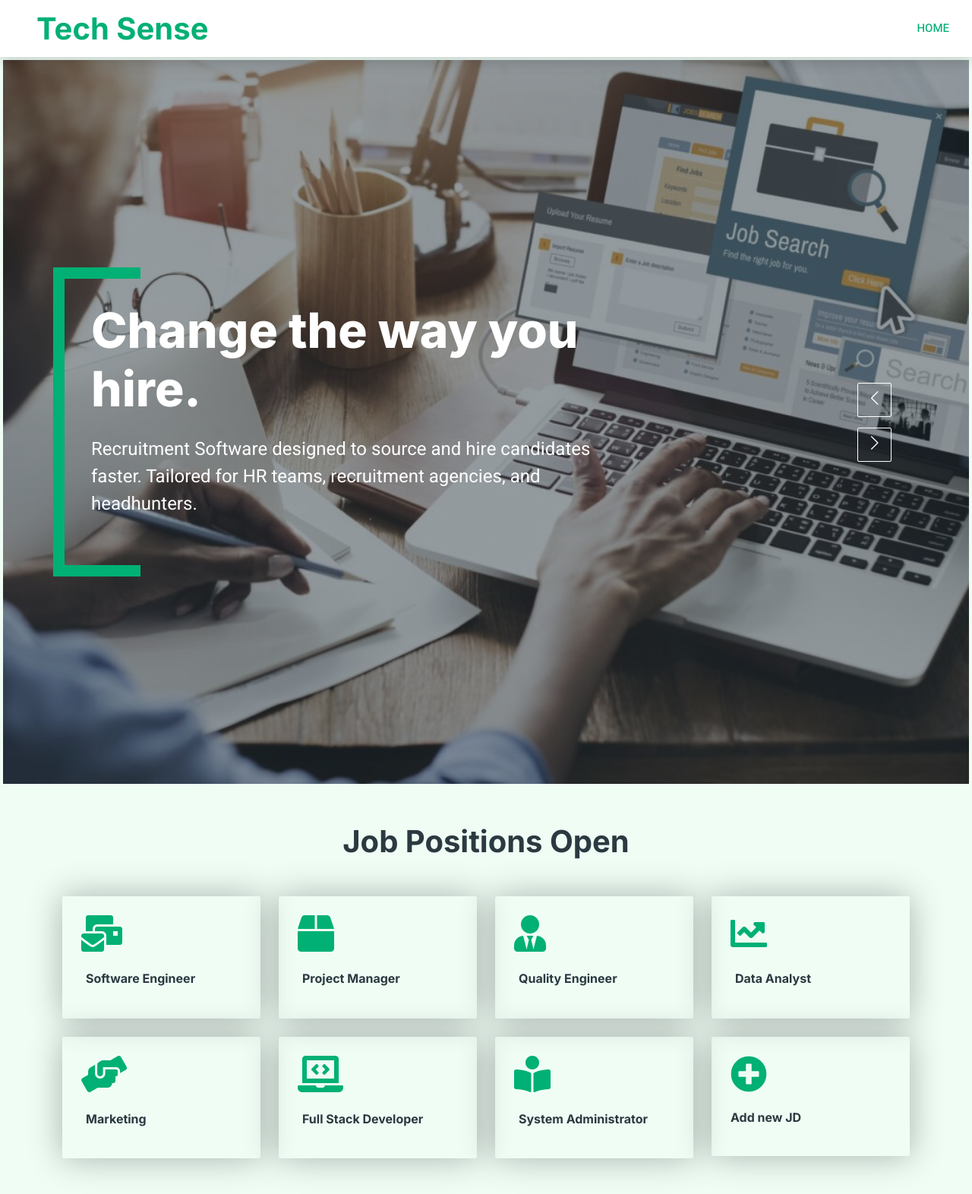
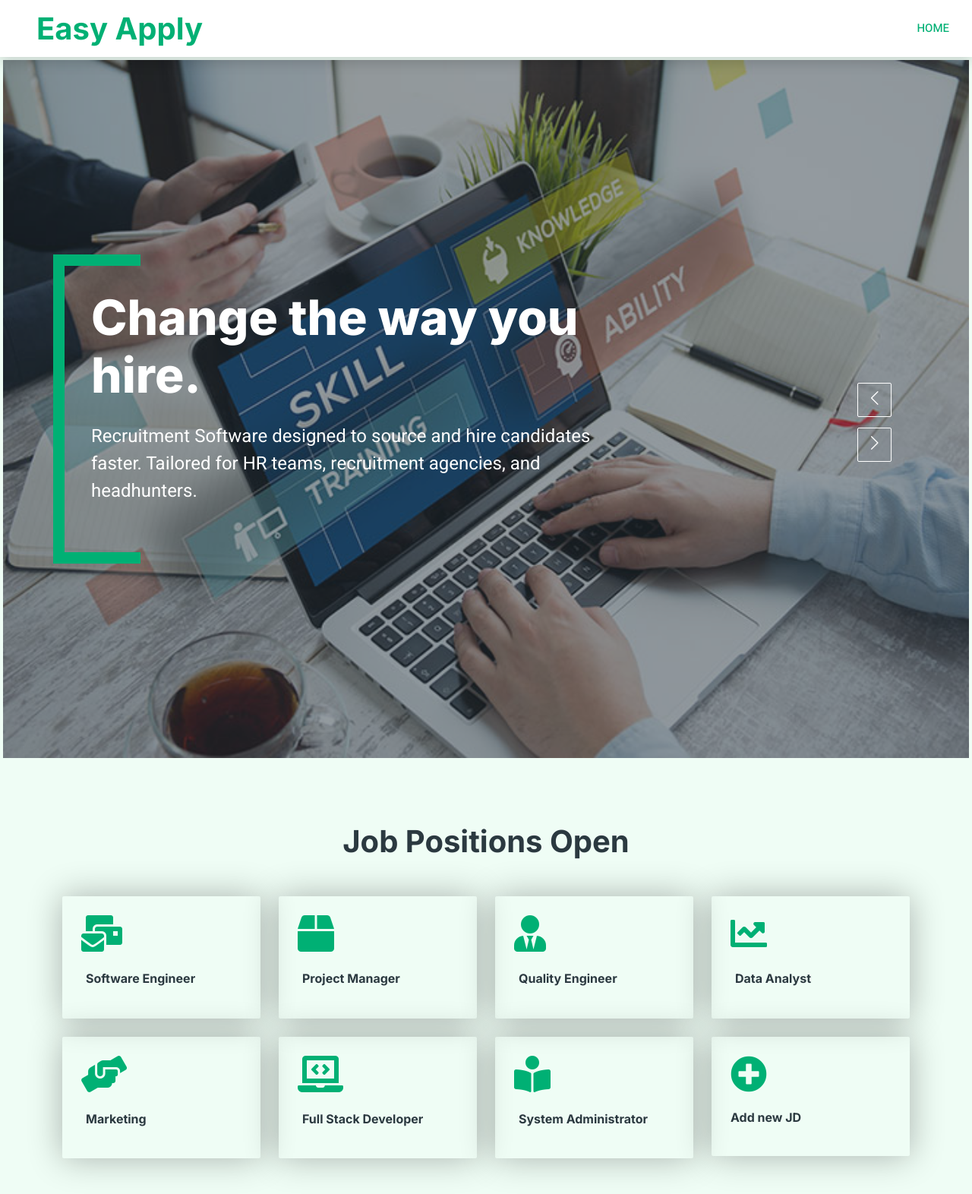
Before and after one commit to Shriya0731/JobRecommendationSystem, a Flask app: page / in a window 1280 px wide. Shown: the top 1572 px of the page at 76% size. Run offline with Flask 3, Linux system fonts and the light colour scheme; parts of the project's set-up code (start-up, migrations or seed data) failed here and were passed over; some libraries are stand-ins or nearby versions.

Commit message:
Resume parsing

```diff
--- a/DataProcessor.py
+++ b/DataProcessor.py
@@ -5,11 +5,7 @@ import nltk
 from nltk.corpus import stopwords
 from nltk.tokenize import word_tokenize
 import csv
-from gensim.models import Word2Vec
 
-
-# Download NLTK resources
-from sklearn.feature_extraction.text import TfidfVectorizer
 
 nltk.download('punkt')
 nltk.download('wordnet')
--- a/app.py
+++ b/app.py
@@ -24,7 +24,7 @@ def start():
 def addresume():
     return render_template("add_resume.html")
 
-@app.route('/addjd')
+@app.route('/add_jd')
 def addjd():
     return render_template("add_jd.html")
 
--- a/backend.py
+++ b/backend.py
@@ -23,10 +23,7 @@ from nltk.corpus import stopwords
 from sklearn.preprocessing import LabelEncoder
 from sklearn.model_selection import train_test_split
 from sklearn.feature_extraction.text import TfidfVectorizer
-from scipy.sparse import hstack
-from sklearn.multiclass import OneVsRestClassifier
-from sklearn.neighbors import KNeighborsClassifier
-from sklearn import metrics
+
 
 def cleanprofilesdataset():
     #resumeDataSet = pd.read_csv('skills.csv', encoding='utf-8')
--- a/templates/add_jd.html
+++ b/templates/add_jd.html
@@ -3,7 +3,7 @@
 
 <head>
     <meta charset="utf-8">
-    <title>JobEntry - Job Portal Website Template</title>
+    <title>Easy Apply - Job Portal Website </title>
     <meta content="width=device-width, initial-scale=1.0" name="viewport">
     <meta content="" name="keywords">
     <meta content="" name="description">
@@ -45,7 +45,7 @@
         <!-- Navbar Start -->
         <nav class="navbar navbar-expand-lg bg-white navbar-light shadow sticky-top p-0">
             <a href="/" class="navbar-brand d-flex align-items-center text-center py-0 px-4 px-lg-5">
-                <h1 class="m-0 text-primary">JobEntry</h1>
+                <h1 class="m-0 text-primary">Easy Apply</h1>
             </a>
             <button type="button" class="navbar-toggler me-4" data-bs-toggle="collapse" data-bs-target="#navbarCollapse">
                 <span class="navbar-toggler-icon"></span>
--- a/templates/add_resume.html
+++ b/templates/add_resume.html
@@ -116,7 +116,7 @@ function getjobs() {
                                                 <input type="file" id="file" name="file" accept="image/*">
 								            </div>
                                         </div>
-                                        <div class="text-container">
+                                        <div class="text-container" style="margin:">
                                             <p class="fs-4 fw-small text-white mb-6 pb-2 small-text"></p>
 							            </div>
                                     </div>
--- a/templates/index.html
+++ b/templates/index.html
@@ -3,13 +3,13 @@
 
 <head>
     <meta charset="utf-8">
-    <title>Tech Sense</title>
+    <title>Easy Apply</title>
     <meta content="width=device-width, initial-scale=1.0" name="viewport">
     <meta content="" name="keywords">
     <meta content="" name="description">
 
     <!-- Favicon -->
-    <link href="static/img/favicon.ico" rel="icon">
+    <link href="static\img\favicon.ico" rel="icon">
 
     <!-- Google Web Fonts -->
     <link rel="preconnect" href="https://fonts.googleapis.com">
@@ -21,14 +21,14 @@
     <link href="https://cdn.jsdelivr.net/npm/bootstrap-icons@1.4.1/font/bootstrap-icons.css" rel="stylesheet">
 
     <!-- Libraries Stylesheet -->
-    <link href="static/lib/animate/animate.min.css" rel="stylesheet">
-    <link href="static/lib/owlcarousel/assets/owl.carousel.min.css" rel="stylesheet">
+    <link href="static\lib\animate\animate.min.css" rel="stylesheet">
+    <link href="static\lib\owlcarousel\assets\owl.carousel.min.css" rel="stylesheet">
 
     <!-- Customized Bootstrap Stylesheet -->
-    <link href="static/bootstrap.min.css" rel="stylesheet">
+    <link href="static\bootstrap.min.css" rel="stylesheet">
 
     <!-- Template Stylesheet -->
-    <link href="static/style.css" rel="stylesheet">
+    <link href="static\style.css" rel="stylesheet">
 </head>
 
 <body>
@@ -45,7 +45,7 @@
         <!-- Navbar Start -->
         <nav class="navbar navbar-expand-lg bg-white navbar-light shadow sticky-top p-0">
             <a href="index.html" class="navbar-brand d-flex align-items-center text-center py-0 px-4 px-lg-5">
-                <h1 class="m-0 text-primary">Tech Sense</h1>
+                <h1 class="m-0 text-primary">Easy Apply</h1>
             </a>
             <button type="button" class="navbar-toggler me-4" data-bs-toggle="collapse" data-bs-target="#navbarCollapse">
                 <span class="navbar-toggler-icon"></span>
@@ -56,9 +56,9 @@
                     </div>
 
                 </div>
+               </nav>
+            </div>
 
-            </div>
-        </nav>
         <!-- Navbar End -->
 
 
@@ -66,29 +66,51 @@
         <div class="container-fluid p-1">
             <div class="owl-carousel header-carousel position-relative">
                 <div class="owl-carousel-item position-relative">
-                    <img class="img-fluid" src="static/img/job1.jpg" alt="">
+                    <img class="img-fluid" src="\static\img\job2.jpg" alt="">
                     <div class="position-absolute top-0 start-0 w-100 h-100 d-flex align-items-center" style="background: rgba(43, 57, 64, .5);">
                         <div class="container">
                             <div class="row justify-content-start">
                                 <div class="col-10 col-lg-8">
                                     <h1 class="display-3 text-white animated slideInDown mb-4">Change the way you hire.</h1>
                                     <p class="fs-4 fw-medium text-white mb-4 pb-2">Recruitment Software designed to source and hire candidates faster. Tailored for HR teams, recruitment agencies, and headhunters.</p>
-
                                 </div>
                             </div>
                         </div>
                     </div>
                 </div>
                 <div class="owl-carousel-item position-relative">
-                    <img class="img-fluid" src="static/img/job2.jpg" alt="">
+                    <img class="img-fluid" src="\static\img\job1.jpg" alt="">
                     <div class="position-absolute top-0 start-0 w-100 h-100 d-flex align-items-center" style="background: rgba(43, 57, 64, .5);">
                         <div class="container">
                             <div class="row justify-content-start">
                                  <div class="col-10 col-lg-8">
-                                    <h1 class="display-3 text-white animated slideInDown mb-4">Change the way you hire.</h1>
-                                    <p class="fs-4 fw-medium text-white mb-4 pb-2">Recruitment Software designed to source and hire candidates faster. Tailored for HR teams, recruitment agencies, and headhunters.</p>
+                                    <h1 class="display-3 text-white animated slideInDown mb-4">Find the job that is Perfect for You.</h1>
+                                    <p class="fs-4 fw-medium text-white mb-4 pb-2">Job Searching Software solution designed to find jobs faster based on your skills.Browse over 10,000 jobs from top companies to faster growing startups.</p>
 
                                 </div>
+ <style>
+    .upload-box {
+        background-color: #00B074; /* Blue background */
+        color: white; /* White text */
+        padding: 10px;
+        border-radius: 5px;
+    }
+
+    .upload-text {
+	color: white;
+        font-size: 20px;
+        margin: 0;
+    }
+</style>
+			<br>
+			<a href="/addresume" class="navbar-brand d-flex align-items-center text-center py-0 px-4 px-lg-5">
+    			<div class="upload-box">
+        		<h1 class="m-0 upload-text">Upload Resume</h1>
+   			</div>
+			</a>
+
+
+
                             </div>
                         </div>
                     </div>
@@ -130,8 +152,6 @@
                             <br>
                             <button style="border:none;background-color:#EFFDF5;color:#00b074;" name='jobtitle' value='Quality Engineer'><h6 class="mb-3">Quality Engineer</h6></button>
 
-
-
                         </a>
                     </div>
 
@@ -172,11 +192,9 @@
                         </a>
                     </div>
 		     <div class="col-lg-3 col-sm-6 wow fadeInUp" data-wow-delay="0.5s">
-                        <a class="cat-item rounded p-4" href="addjd">
+                        <a class="cat-item rounded p-4" href="add_jd">
                             <i class="fa fa-3x fa-plus-circle text-primary mb-4"></i>
 			    <h6 class="mb-3">Add new JD</h6>
-
-
                         </a>
                     </div>
 
@@ -194,10 +212,10 @@
 <!--                    <div class="col-lg-6 wow fadeIn" data-wow-delay="0.1s">-->
 <!--                        <div class="row g-0 about-bg rounded overflow-hidden">-->
 <!--                            <div class="col-6 text-start">-->
-<!--                                <img class="img-fluid w-100" src="static/img/about-1.jpg">-->
+<!--                                <img class="img-fluid w-100" src="\static\img\about-1.jpg">-->
 <!--                            </div>-->
 <!--                            <div class="col-6 text-start">-->
-<!--                                <img class="img-fluid" src="static/img/about-2.jpg" style="width: 85%; margin-top: 15%;">-->
+<!--                                <img class="img-fluid" src="\static\img\about-2.jpg" style="width: 85%; margin-top: 15%;">-->
 <!--                            </div>-->
 <!--                            <div class="col-6 text-end">-->
 <!--                                <img class="img-fluid" src="static/img/about-3.jpg" style="width: 85%;">-->
@@ -255,13 +273,13 @@
     <!-- JavaScript Libraries -->
     <script src="https://code.jquery.com/jquery-3.4.1.min.js"></script>
     <script src="https://cdn.jsdelivr.net/npm/bootstrap@5.0.0/dist/js/bootstrap.bundle.min.js"></script>
-    <script src="static/lib/wow/wow.min.js"></script>
-    <script src="static/lib/easing/easing.min.js"></script>
-    <script src="static/lib/waypoints/waypoints.min.js"></script>
-    <script src="static/lib/owlcarousel/owl.carousel.min.js"></script>
+    <script src="static\lib\wow\wow.min.js"></script>
+    <script src="static\lib\easing\easing.min.js"></script>
+
+    <script src="static\lib\owlcarousel\owl.carousel.min.js"></script>
 
     <!-- Template Javascript -->
-    <script src="static/js/main.js"></script>
+    <script src="\static\js\main.js"></script>
 </body>
 
 </html>
--- a/templates/job-desc.html
+++ b/templates/job-desc.html
@@ -3,7 +3,7 @@
 
 <head>
     <meta charset="utf-8">
-    <title>Tech Sense</title>
+    <title>Easy Apply</title>
     <meta content="width=device-width, initial-scale=1.0" name="viewport">
     <meta content="" name="keywords">
     <meta content="" name="description">
@@ -45,7 +45,7 @@
         <!-- Navbar Start -->
         <nav class="navbar navbar-expand-lg bg-white navbar-light shadow sticky-top p-0">
             <a href="index.html" class="navbar-brand d-flex align-items-center text-center py-0 px-4 px-lg-5">
-                <h1 class="m-0 text-primary">Tech Sense</h1>
+                <h1 class="m-0 text-primary">Easy Apply</h1>
             </a>
             <button type="button" class="navbar-toggler me-4" data-bs-toggle="collapse" data-bs-target="#navbarCollapse">
                 <span class="navbar-toggler-icon"></span>
--- a/templates/jobs.html
+++ b/templates/jobs.html
@@ -46,7 +46,7 @@
     <!-- Navbar Start -->
     <nav class="navbar navbar-expand-lg bg-white navbar-light shadow sticky-top p-0">
         <a href="/" class="navbar-brand d-flex align-items-center text-center py-0 px-4 px-lg-5">
-            <h1 class="m-0 text-primary">Tech Sense</h1>
+            <h1 class="m-0 text-primary">Easy Apply</h1>
         </a>
         <button type="button" class="navbar-toggler me-4" data-bs-toggle="collapse" data-bs-target="#navbarCollapse">
             <span class="navbar-toggler-icon"></span>
--- a/templates/mailsent.html
+++ b/templates/mailsent.html
@@ -3,7 +3,7 @@
 
 <head>
     <meta charset="utf-8">
-    <title>Tech Sense - Job Portal Website Template</title>
+    <title>Easy Apply - Job Portal Website</title>
     <meta content="width=device-width, initial-scale=1.0" name="viewport">
     <meta content="" name="keywords">
     <meta content="" name="description">
--- a/templates/noprofiles.html
+++ b/templates/noprofiles.html
@@ -3,7 +3,7 @@
 
 <head>
     <meta charset="utf-8">
-    <title>Tech Sense - Job Portal Website Template</title>
+    <title>Easy Apply - Job Portal Website</title>
     <meta content="width=device-width, initial-scale=1.0" name="viewport">
     <meta content="" name="keywords">
     <meta content="" name="description">
```
Also changed, not shown: ResumeParser.py (+77 -3 lines), templates/profiles.html (+8 -8 lines).
